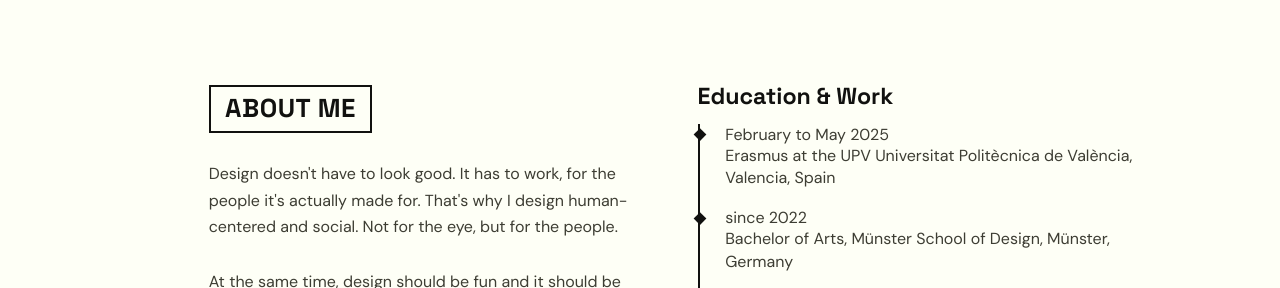
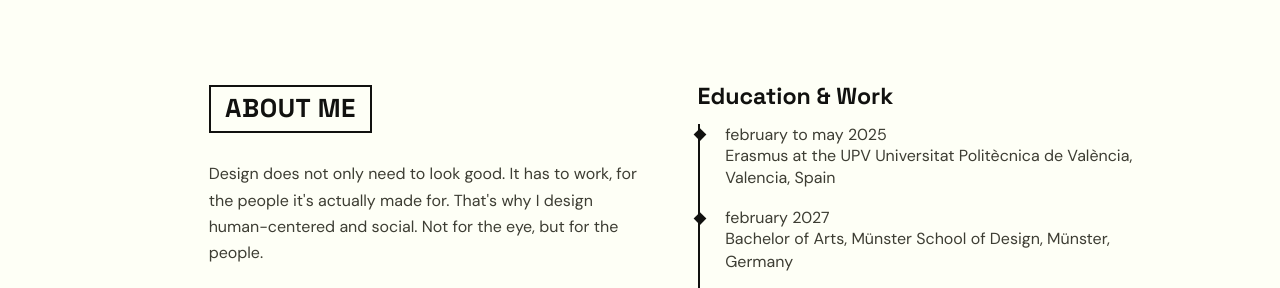
Before and after one commit to LuPu26/Portfolio, a plain HTML site: page index.html in a window 1280 px wide. Shown: the part 1720-2008 px from the top of the page. Drawn offline with Linux system fonts and the light colour scheme.

Commit message:
index uploaded

```diff
--- a/index.html
+++ b/index.html
@@ -123,7 +123,7 @@
 
           <div class="about-columns">
             <div class="about-intro">
-              <p class="about-text">Design doesn't have to look good. It has to work, for the people it's actually made for. That's why I design human-centered and social. Not for the eye, but for the people.</p>
+              <p class="about-text">Design does not only need to look good. It has to work, for the people it's actually made for. That's why I design human-centered and social. Not for the eye, but for the people.</p>
               <p class="about-text">At the same time, design should be fun and it should be sustainable. That's what I want to achieve with my work.</p>
             </div>
 
@@ -132,11 +132,11 @@
                 <h3 class="about-subheading">Education &amp; Work</h3>
                 <ul class="about-timeline">
                   <li>
-                    <span class="about-timeline-date">February to May 2025</span>
+                    <span class="about-timeline-date">february to may 2025</span>
                     <span class="about-timeline-desc">Erasmus at the UPV Universitat Politècnica de València, Valencia, Spain</span>
                   </li>
                   <li>
-                    <span class="about-timeline-date">since 2022</span>
+                    <span class="about-timeline-date">february 2027</span>
                     <span class="about-timeline-desc">Bachelor of Arts, Münster School of Design, Münster, Germany</span>
                   </li>
                   <li>
```
